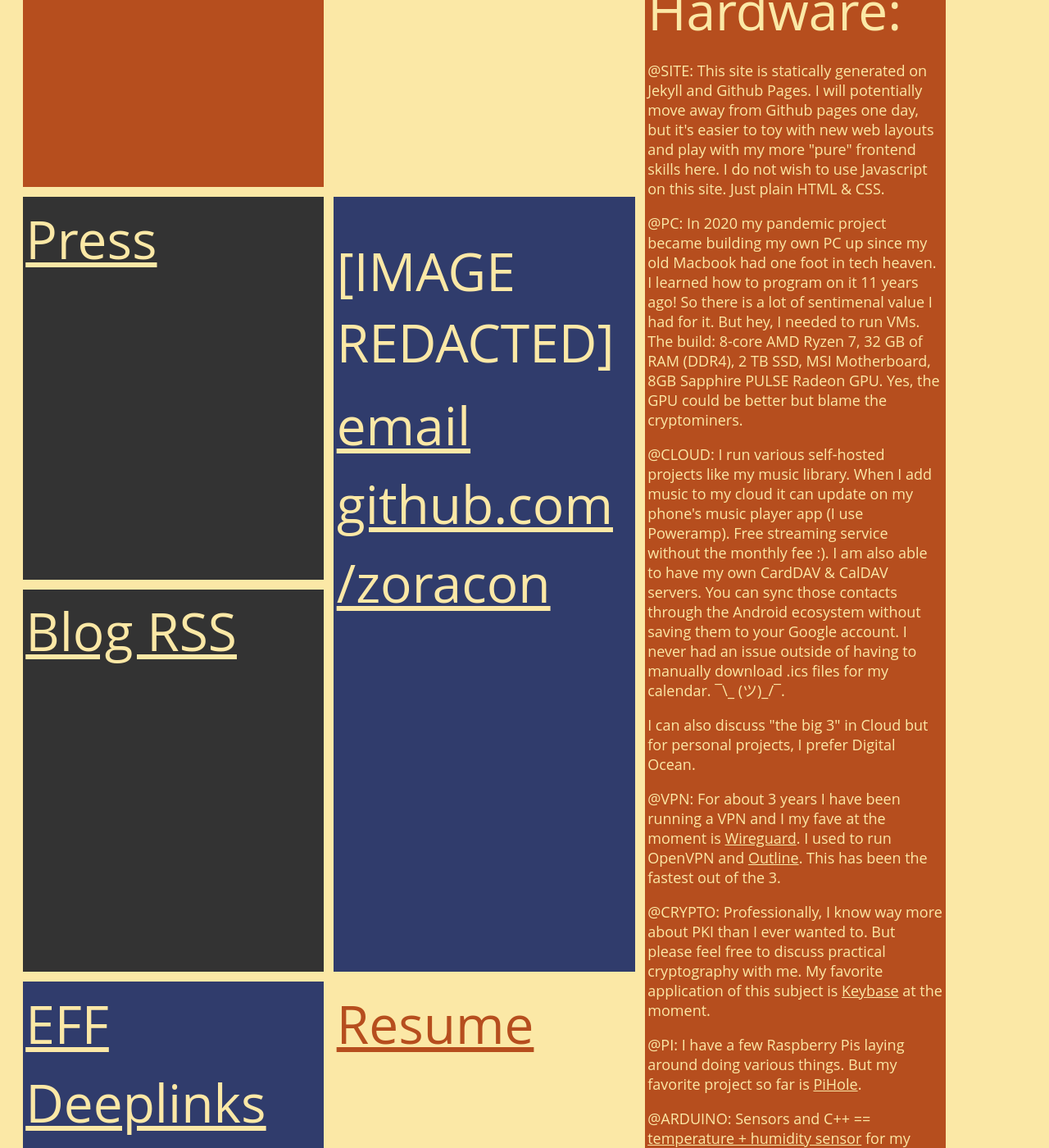
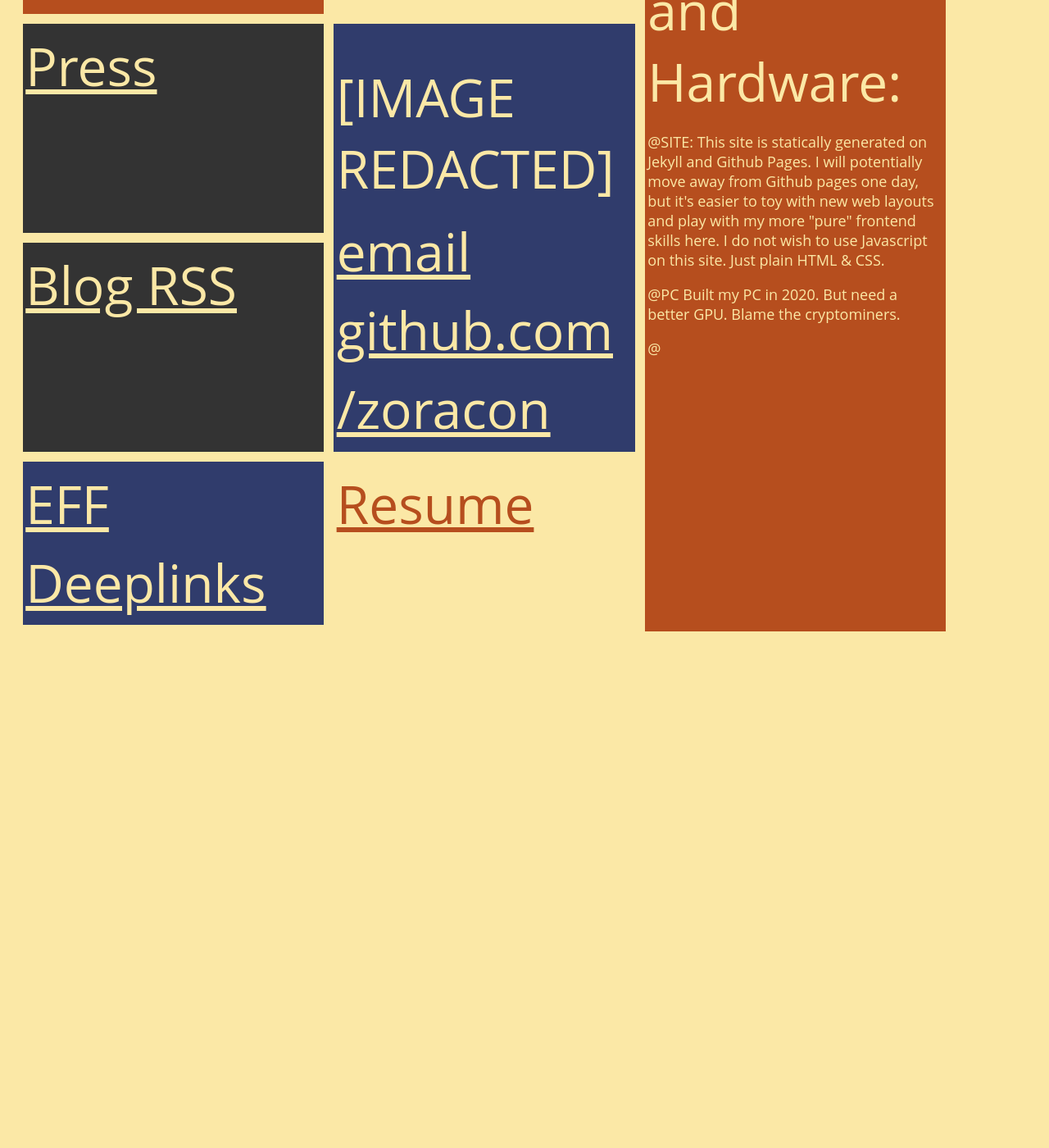
Before and after one commit to zoracon/zoracon.github.io, a Jekyll site: the page built from index.html, in a window 1280 px wide and 1400 px high, scrolled down 192 px. Shown: the whole window at 82% size. Built offline with Jekyll 4.4.1, drawn with Linux system fonts in a browser that asks for light colours; after the commit the page ends 982 px from its top, so only the background shows below that; some of the changed text lies outside the part shown.

```diff
--- a/index.html
+++ b/index.html
@@ -11,28 +11,13 @@
     </ul>
   </div>
   <div class="c iblock">
-    <h1>Stacks and Hardware:</h1>
+    <h1>Hobbies and Hardware:</h1>
     <p>@SITE: This site is statically generated on Jekyll and Github Pages. I will potentially move away from Github pages one day, but it's easier to toy with new web layouts and play with my more "pure" frontend skills here. I do not wish to use Javascript on this site. Just plain HTML & CSS.</p>
 
-    <p>@PC: In 2020 my pandemic project became building my own PC up since my old Macbook had one foot in tech heaven. I learned how to program on it 11 years ago! So there is a lot of sentimenal value I had for it.
-       But hey, I needed to run VMs. The build: 8-core AMD Ryzen 7, 32 GB of RAM (DDR4), 2 TB SSD, MSI Motherboard, 8GB Sapphire PULSE Radeon GPU. Yes, the GPU could be better but blame the cryptominers.
-    </p>
+    <p>@PC Built my PC in 2020. But need a better GPU. Blame the cryptominers.</p>
 
-    <p>@CLOUD: I run various self-hosted projects like my music library. When I add music to my cloud it can update on my phone's music player app (I use Poweramp). Free streaming service without the monthly fee :).
-      I am also able to have my own CardDAV & CalDAV servers. You can sync those contacts through the Android ecosystem without saving them to your Google account. I never had an issue outside of having to manually download .ics files for my calendar.
-      ¯\_ (ツ)_/¯.
-    </p>
-    <p>I can also discuss "the big 3" in Cloud but for personal projects, I prefer Digital Ocean.</p>
+    <p>@</p>
 
-    <p>@VPN: For about 3 years I have been running a VPN and I my fave at the moment is <a target="_blank" href="https://www.wireguard.com/install/"">Wireguard</a>. I used to run OpenVPN and <a target="_blank" href="https://getoutline.org/">Outline</a>. This has been the fastest out of the 3.</p>
-
-    <p>@CRYPTO: Professionally, I know way more about PKI than I ever wanted to. But please feel free to discuss practical cryptography with me. My favorite application of this subject is <a target="_blank" href="https://keybase.io/">Keybase</a> at the moment.</p>
-
-    <p>@PI: I have a few Raspberry Pis laying around doing various things. But my favorite project so far is <a target="_blank" href="https://pi-hole.net/">PiHole</a>.</p>
-
-    <p>@ARDUINO: Sensors and C++ == <a target="_blank" href="https://gist.github.com/zoracon/b5548a1f69e7d022038a95b32b04fe8d">temperature + humidity sensor</a> for my kid's room.</p>
-
-    <p>@Network: It's kind of a mess, but a switch, a box of cat6, and segmentation went a long way in a place where they cut all the ethernet ports by accident and I just have the one coaxial port. Please send Fiber :(.</p>
   </div>
   <div class="d iblock"><a target="_blank" href="https://www.eff.org/about/staff/alexis-hancock">EFF Deeplinks</a></div>
   <div class="e iblock"><a href="/blog">Blog</a></div>
```
